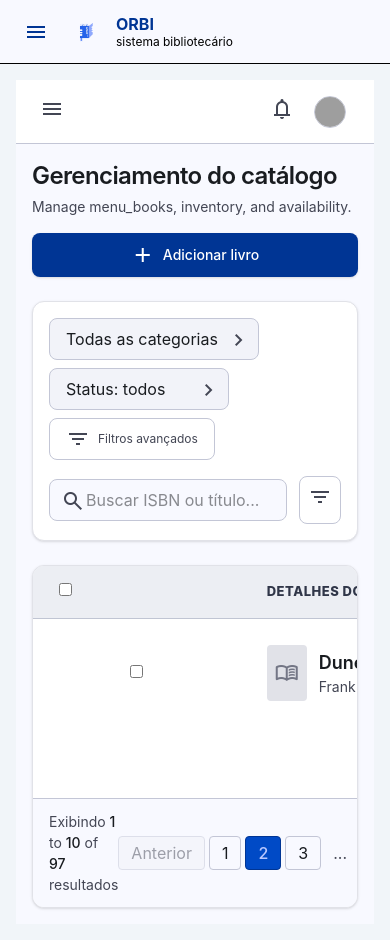
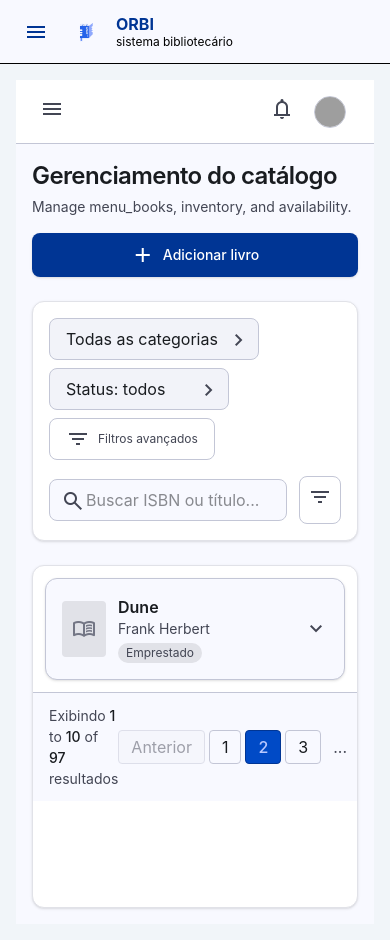
Before and after one commit to RayronVidal/ORBI, a React (Vite) app: page /catalogo in a window 390 px wide. Built offline with nearby package versions, Linux system fonts and the light colour scheme; grey boxes are pictures that could not be loaded.

Commit message:
Adapta catálogo para cards no mobile e tabela compacta

```diff
--- a/src/pages/Library/Catalogo/Catalogo.tsx
+++ b/src/pages/Library/Catalogo/Catalogo.tsx
@@ -3,6 +3,7 @@ import React, { useState } from "react";
 function Catalogo() {
   const [isModalOpen, setIsModalOpen] = useState(false);
   const [isActionsOpen, setIsActionsOpen] = useState(false);
+  const [mobileBookExpanded, setMobileBookExpanded] = useState(false);
 
   return (
     <div className="bg-[var(--color-background)] text-[var(--color-on-background)] font-[var(--font-family-base)] min-h-screen flex">
@@ -131,8 +132,8 @@ function Catalogo() {
 
           {/* Data Table Container */}
           <div className="bg-[var(--color-surface-container-lowest)] border border-[var(--color-surface-container-highest)] rounded-xl overflow-hidden shadow-sm flex-1 flex flex-col">
-            <div className="overflow-x-auto flex-1">
-              <table className="w-full text-left border-collapse min-w-[800px]">
+            <div className="hidden md:block overflow-x-auto flex-1">
+              <table className="w-full table-fixed text-left border-collapse">
                 <thead>
                   <tr className="bg-[var(--color-surface-container)] text-[var(--color-on-surface-variant)] font-[var(--font-family-base)] text-[length:var(--font-size-label-md)] uppercase tracking-wider border-b border-[var(--color-outline-variant)]">
                     <th className="w-10 py-3 px-2 font-medium text-center">
@@ -141,11 +142,11 @@ function Catalogo() {
                         type="checkbox"
                       />
                     </th>
-                    <th className="py-3 px-4 font-medium">Detalhes do livro</th>
-                    <th className="py-3 px-4 font-medium">ISBN</th>
-                    <th className="py-3 px-4 font-medium">Categoria</th>
-                                        <th className="py-3 px-4 font-medium">Status</th>
-                    <th className="py-3 px-4 font-medium text-right">
+                    <th className="py-3 px-2 md:px-3 font-medium">Detalhes do livro</th>
+                    <th className="py-3 px-2 md:px-3 font-medium">ISBN</th>
+                    <th className="py-3 px-2 md:px-3 font-medium">Categoria</th>
+                                        <th className="py-3 px-2 md:px-3 font-medium">Status</th>
+                    <th className="py-3 px-2 md:px-3 font-medium text-right">
                       Ações
                     </th>
                   </tr>
@@ -161,7 +162,7 @@ function Catalogo() {
                         type="checkbox"
                       />
                     </td>
-                    <td className="py-3 px-4">
+                    <td className="py-3 px-2 md:px-3">
                       <div className="flex items-center gap-3">
                         <div className="w-10 h-14 bg-[var(--color-surface-container-highest)] rounded flex items-center justify-center shrink-0">
                           <span className="material-symbols-outlined text-[var(--color-outline)]">
@@ -178,7 +179,7 @@ function Catalogo() {
                         </div>
                       </div>
                     </td>
-                    <td className="py-3 px-4 font-[var(--font-family-base)] text-[length:var(--font-size-body-md)] text-[var(--color-on-surface)]">
+                    <td className="py-3 px-2 md:px-3 font-[var(--font-family-base)] text-[length:var(--font-size-body-md)] text-[var(--color-on-surface)]">
                       978-0441172719
                     </td>
                     <td className="py-3 px-4">
@@ -235,6 +236,60 @@ function Catalogo() {
 
                 </tbody>
               </table>
+            </div>
+
+            {/* Mobile book card */}
+            <div className="md:hidden p-3">
+              <article className="rounded-xl border border-[var(--color-outline-variant)] bg-[var(--color-surface)] p-4 shadow-sm">
+                <button
+                  type="button"
+                  onClick={() => setMobileBookExpanded((expanded) => !expanded)}
+                  aria-expanded={mobileBookExpanded}
+                  className="flex w-full items-center gap-3 text-left"
+                >
+                  <div className="flex h-14 w-11 shrink-0 items-center justify-center rounded bg-[var(--color-surface-container-highest)]">
+                    <span className="material-symbols-outlined text-[var(--color-outline)]">menu_book</span>
+                  </div>
+                  <div className="min-w-0 flex-1">
+                    <p className="truncate font-semibold text-[var(--color-on-surface)]">Dune</p>
+                    <p className="truncate text-sm text-[var(--color-on-surface-variant)]">Frank Herbert</p>
+                    <span className="mt-1 inline-flex rounded-full bg-[var(--color-surface-container-highest)] px-2 py-0.5 text-xs text-[var(--color-on-surface-variant)]">Emprestado</span>
+                  </div>
+                  <span className="material-symbols-outlined text-[var(--color-on-surface-variant)]">
+                    {mobileBookExpanded ? "expand_less" : "expand_more"}
+                  </span>
+                </button>
+                {mobileBookExpanded && (
+                  <div className="mt-4 space-y-3 border-t border-[var(--color-outline-variant)] pt-3 text-sm">
+                    <div><span className="text-[var(--color-on-surface-variant)]">ISBN</span><p className="break-all text-[var(--color-on-surface)]">978-0441172719</p></div>
+                    <div><span className="text-[var(--color-on-surface-variant)]">Categoria</span><p className="text-[var(--color-on-surface)]">Ficção científica · Ficção</p></div>
+                    <div className="flex justify-end">
+                      <div className="relative">
+                        <button
+                          type="button"
+                          onClick={() => setIsActionsOpen((open) => !open)}
+                          aria-expanded={isActionsOpen}
+                          className="inline-flex items-center gap-1 rounded-lg border border-[var(--color-outline-variant)] bg-[var(--color-surface)] px-3 py-2 text-sm text-[var(--color-on-surface-variant)] hover:bg-[var(--color-surface-container-low)]"
+                        >
+                          <span className="material-symbols-outlined text-[18px]">more_horiz</span>
+                          Ações
+                          <span className="material-symbols-outlined text-[16px]">{isActionsOpen ? "expand_less" : "expand_more"}</span>
+                        </button>
+                        {isActionsOpen && (
+                          <div className="absolute right-0 z-20 mt-2 w-44 rounded-lg border border-[var(--color-outline-variant)] bg-[var(--color-surface-container-lowest)] py-1 shadow-lg">
+                            <button type="button" onClick={() => setIsActionsOpen(false)} className="flex w-full items-center gap-2 px-3 py-2 text-left text-sm hover:bg-[var(--color-surface-container-low)]">
+                              <span className="material-symbols-outlined text-[18px]">edit</span>Editar livro
+                            </button>
+                            <button type="button" onClick={() => setIsActionsOpen(false)} className="flex w-full items-center gap-2 px-3 py-2 text-left text-sm text-[var(--color-error)] hover:bg-[var(--color-error-container)]">
+                              <span className="material-symbols-outlined text-[18px]">delete</span>Excluir livro
+                            </button>
+                          </div>
+                        )}
+                      </div>
+                    </div>
+                  </div>
+                )}
+              </article>
             </div>
 
             {/* Pagination */}
```
